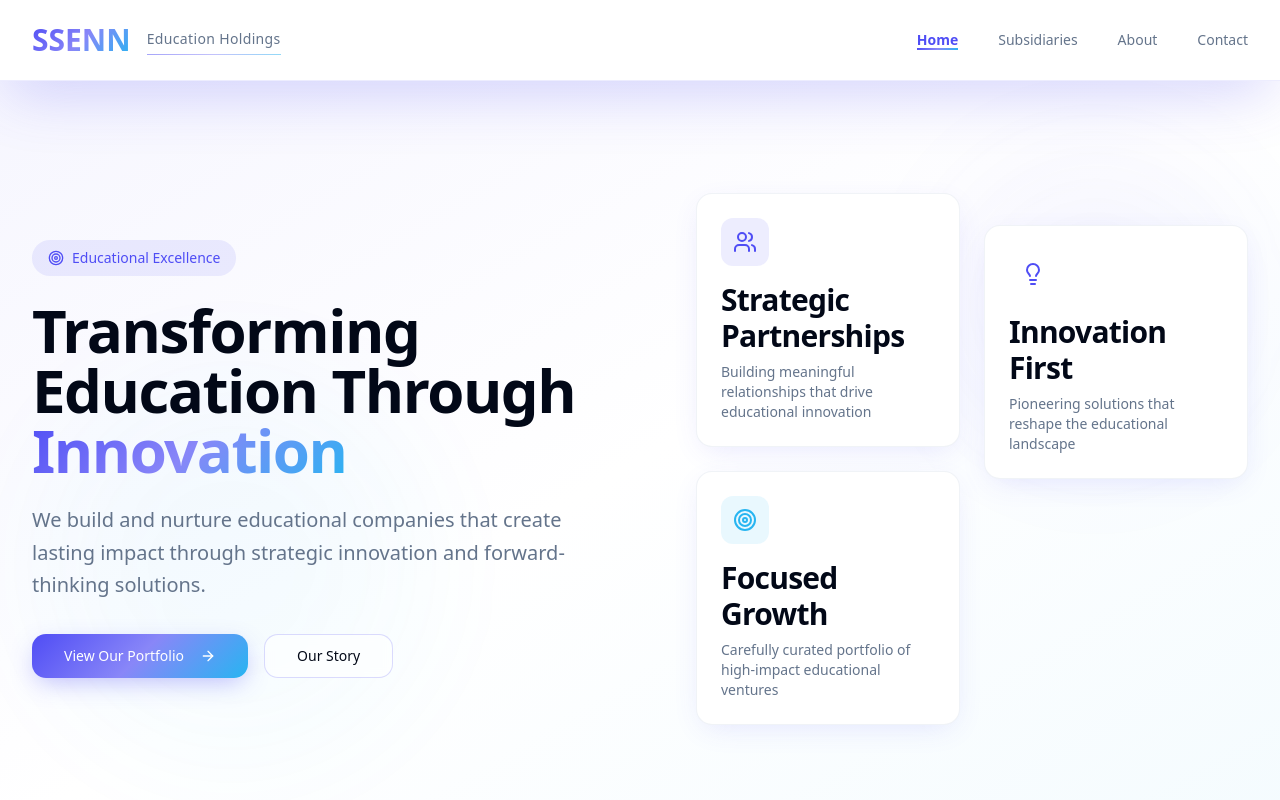
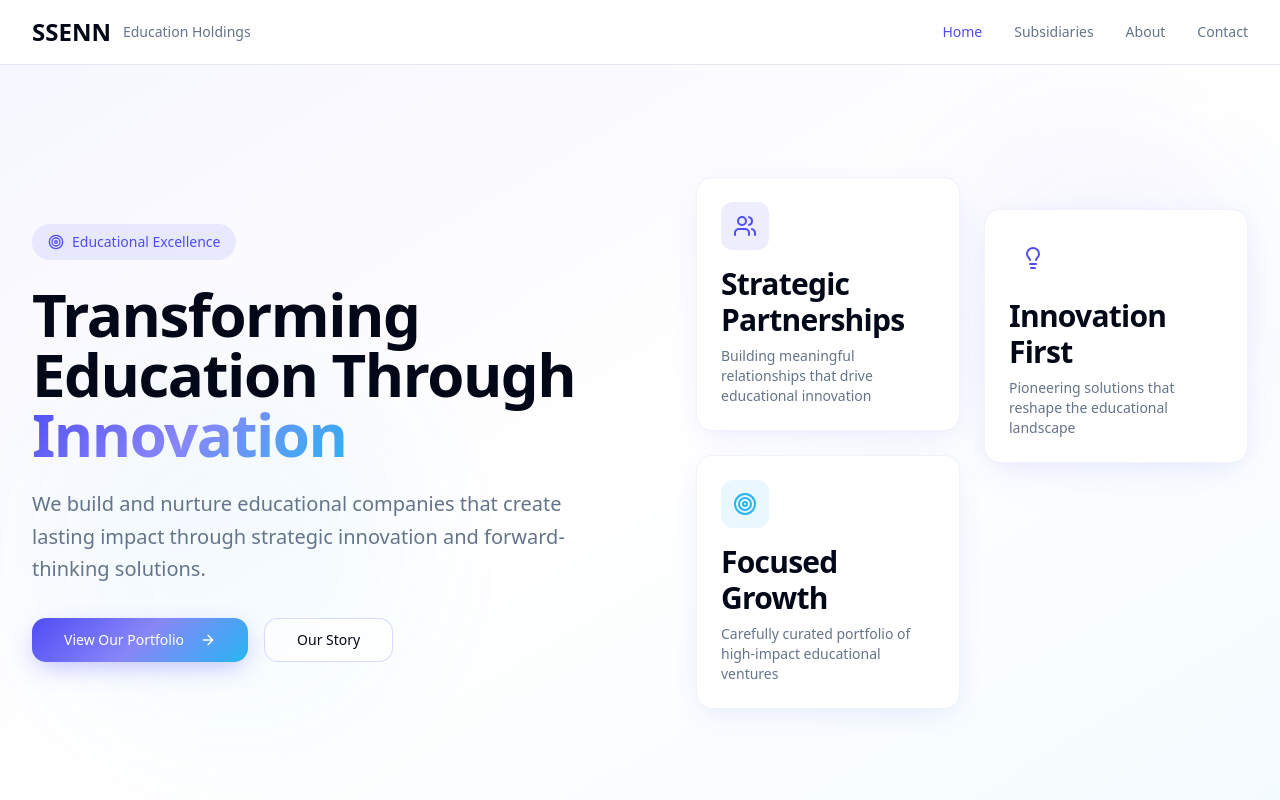
Before and after one commit to jamilhammoudeh/ssenn, a React (Vite) app: page / in a window 1280 px wide. Shown: the top 800 px of the page. Built offline with nearby package versions, Linux system fonts and the light colour scheme.

Commit message:
Simplify navigation bar

```diff
--- a/src/components/Navigation.tsx
+++ b/src/components/Navigation.tsx
@@ -17,48 +17,32 @@ const Navigation = () => {
   const isActive = (path: string) => location.pathname === path;
 
   return (
-    <nav className="bg-background/80 backdrop-blur-xl border-b border-primary/10 sticky top-0 z-50 shadow-elegant">
+    <nav className="bg-background border-b border-border sticky top-0 z-50">
       <div className="container mx-auto px-4 sm:px-6 lg:px-8">
-        <div className="flex justify-between items-center h-20">
+        <div className="flex justify-between items-center h-16">
           {/* Logo */}
-          <Link to="/" className="flex items-center space-x-4 group">
-            <div className="relative">
-              <div className="text-3xl font-bold bg-gradient-primary bg-clip-text text-transparent group-hover:scale-110 transition-all duration-500 ease-out">
-                SSENN
-              </div>
-              <div className="absolute -inset-1 bg-gradient-primary opacity-0 group-hover:opacity-20 blur-xl transition-all duration-500 rounded-lg"></div>
+          <Link to="/" className="flex items-center space-x-3">
+            <div className="text-2xl font-bold text-foreground">
+              SSENN
             </div>
-            <div className="hidden sm:block">
-              <span className="text-sm text-muted-foreground font-medium tracking-wide">
-                Education Holdings
-              </span>
-              <div className="w-full h-px bg-gradient-primary opacity-50 mt-1"></div>
-            </div>
+            <span className="text-sm text-muted-foreground hidden sm:block">
+              Education Holdings
+            </span>
           </Link>
 
           {/* Desktop Navigation */}
-          <div className="hidden md:flex items-center space-x-10">
+          <div className="hidden md:flex items-center space-x-8">
             {navItems.map((item) => (
               <Link
                 key={item.path}
                 to={item.path}
-                className={`relative text-sm font-medium transition-all duration-300 group ${
+                className={`text-sm font-medium transition-colors ${
                   isActive(item.path)
-                    ? "text-primary font-semibold"
-                    : "text-muted-foreground hover:text-primary"
+                    ? "text-primary"
+                    : "text-muted-foreground hover:text-foreground"
                 }`}
               >
-                <span className="relative z-10 group-hover:transform group-hover:scale-105 transition-transform duration-300">
-                  {item.name}
-                </span>
-                <div className={`absolute bottom-0 left-0 w-full h-0.5 bg-gradient-primary transform origin-left transition-all duration-300 ${
-                  isActive(item.path)
-                    ? "scale-x-100"
-                    : "scale-x-0 group-hover:scale-x-100"
-                }`}></div>
-                {!isActive(item.path) && (
-                  <div className="absolute -inset-2 bg-primary/5 rounded-lg opacity-0 group-hover:opacity-100 transition-all duration-300"></div>
-                )}
+                {item.name}
               </Link>
             ))}
           </div>
@@ -69,13 +53,11 @@ const Navigation = () => {
               variant="ghost"
               size="sm"
               onClick={() => setIsMobileMenuOpen(!isMobileMenuOpen)}
-              className="relative overflow-hidden group"
             >
-              <div className="absolute inset-0 bg-gradient-primary opacity-0 group-hover:opacity-10 transition-opacity duration-300"></div>
               {isMobileMenuOpen ? (
-                <X className="h-6 w-6 relative z-10 transition-transform duration-300 group-hover:rotate-90" />
+                <X className="h-5 w-5" />
               ) : (
-                <Menu className="h-6 w-6 relative z-10 transition-transform duration-300 group-hover:scale-110" />
+                <Menu className="h-5 w-5" />
               )}
             </Button>
           </div>
@@ -83,26 +65,20 @@ const Navigation = () => {
 
         {/* Mobile Navigation */}
         {isMobileMenuOpen && (
-          <div className="md:hidden animate-in slide-in-from-top-2 duration-300">
-            <div className="px-2 pt-4 pb-6 space-y-2 sm:px-3 bg-gradient-card border-t border-primary/10 rounded-b-2xl backdrop-blur-xl">
-              {navItems.map((item, index) => (
+          <div className="md:hidden border-t border-border">
+            <div className="py-2 space-y-1">
+              {navItems.map((item) => (
                 <Link
                   key={item.path}
                   to={item.path}
-                  className={`block px-4 py-3 text-base font-medium transition-all duration-300 rounded-lg group ${
+                  className={`block px-3 py-2 text-base font-medium ${
                     isActive(item.path)
-                      ? "text-primary bg-primary/10 shadow-card"
-                      : "text-muted-foreground hover:text-primary hover:bg-primary/5"
+                      ? "text-primary bg-primary/5"
+                      : "text-muted-foreground hover:text-foreground hover:bg-muted/50"
                   }`}
                   onClick={() => setIsMobileMenuOpen(false)}
-                  style={{ animationDelay: `${index * 50}ms` }}
                 >
-                  <span className="relative z-10 group-hover:transform group-hover:translate-x-1 transition-transform duration-300">
-                    {item.name}
-                  </span>
-                  {isActive(item.path) && (
-                    <div className="absolute left-0 top-0 bottom-0 w-1 bg-gradient-primary rounded-r-full"></div>
-                  )}
+                  {item.name}
                 </Link>
               ))}
             </div>
```
